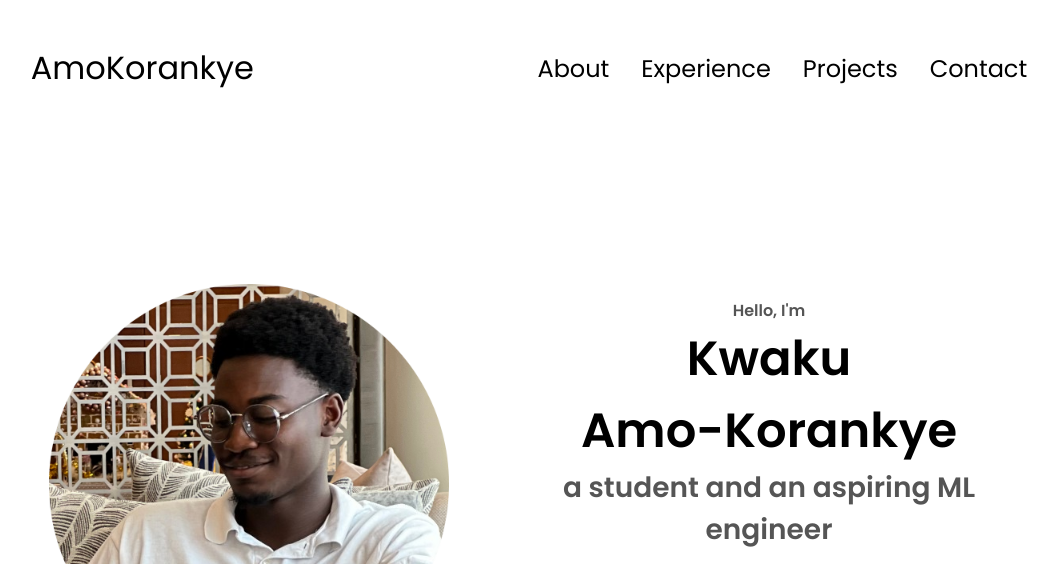
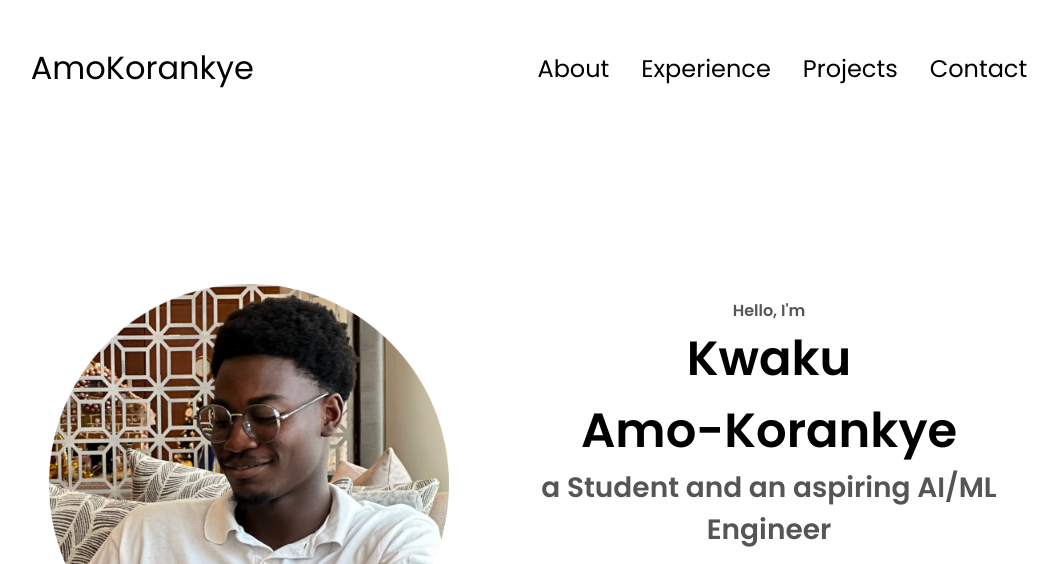
Before and after one commit to AmoKorankye/Personal-Portfolio-Website, a plain HTML site: page index.html in a window 1280 px wide. Shown: the top 564 px of the page, without its empty margins (111-1169 px from the left). Drawn offline with Linux system fonts and the light colour scheme.

Commit message:
Update index.html

```diff
--- a/index.html
+++ b/index.html
@@ -44,7 +44,7 @@
       <div class="section__text">
         <p class="section__text__p1">Hello, I'm</p>
         <h1 class="title">Kwaku <br>Amo-Korankye</h1>
-        <p class="section__text__p2">a student and an aspiring ML engineer</p>
+        <p class="section__text__p2">a Student and an aspiring AI/ML Engineer</p>
         <div class="btn-container">
           <button
             class="btn btn-color-2"
```
